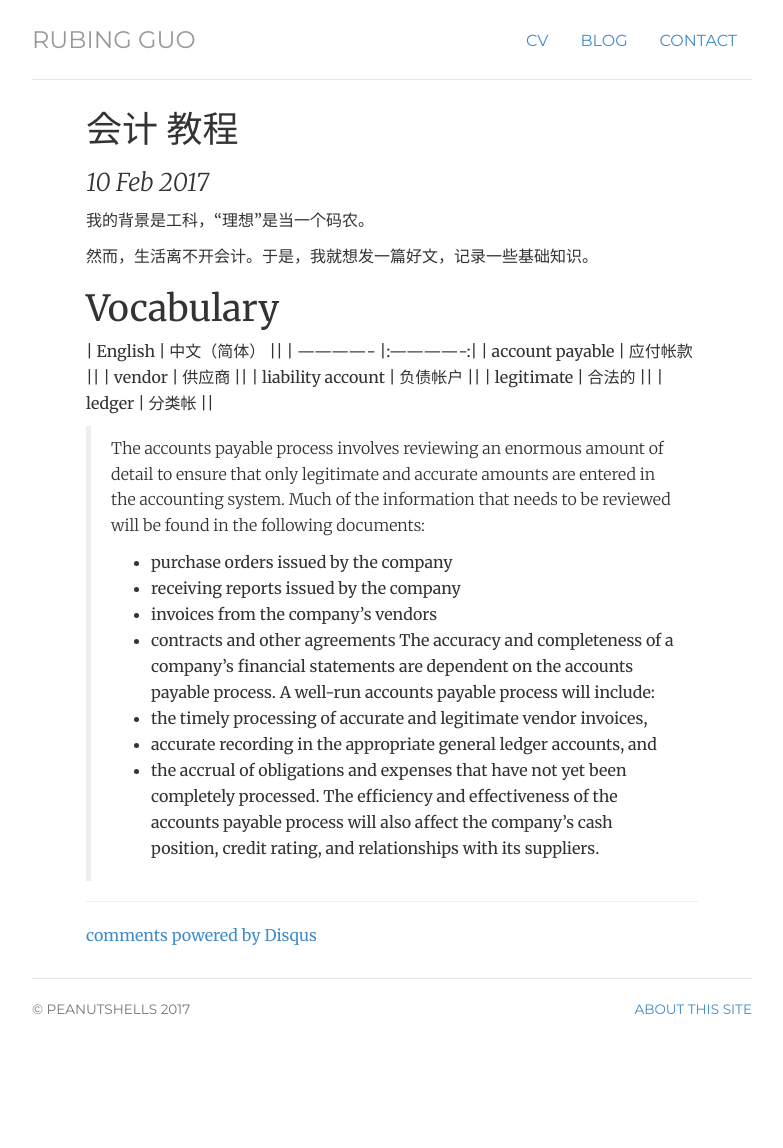
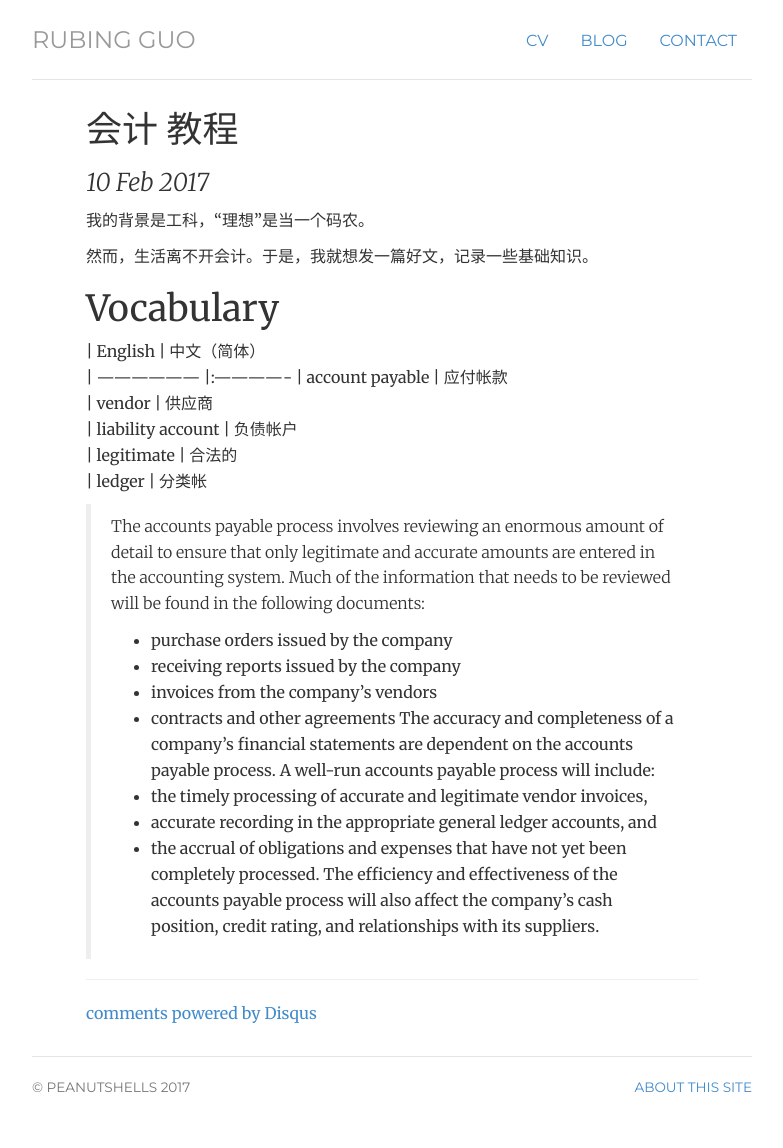
Before and after one commit to flower-joke/peanutshells.github.io, a Jekyll site: the page built from _posts/2017-02-10-会计-教程.md, in a window 1280 px wide. Shown: the whole page, without its empty margins (248-1031 px from the left). Built offline with Jekyll 4.4.1, drawn with Linux system fonts in a browser that asks for light colours; nearby versions of some CDN libraries; our own code applies the rules of GitHub Pages for plain Markdown files; comment, search, counter and statistics services are not loaded; before the commit the page ends 1070 px from its top, so only the background shows below that.

Commit message:
Update 2017-02-10-会计-教程.md

```diff
--- a/_posts/2017-02-10-会计-教程.md
+++ b/_posts/2017-02-10-会计-教程.md
@@ -3,13 +3,13 @@
 然而，生活离不开会计。于是，我就想发一篇好文，记录一些基础知识。
 
 # Vocabulary
-| English            | 中文（简体）   ||
-| -------------      |:-------------:|
-| account payable    | 应付帐款      ||
-| vendor             | 供应商        ||
-| liability account  | 负债帐户      ||
-| legitimate         | 合法的        ||
-| ledger             | 分类帐        ||
+| English            | 中文（简体）
+| ------------------ |:-------------
+| account payable    | 应付帐款
+| vendor             | 供应商
+| liability account  | 负债帐户
+| legitimate         | 合法的
+| ledger             | 分类帐
 
 >The accounts payable process involves reviewing an enormous amount of detail to ensure that only legitimate  and accurate amounts are entered in the accounting system. Much of the information that needs to be reviewed will be found in the following documents:
 *	purchase orders issued by the company
```
